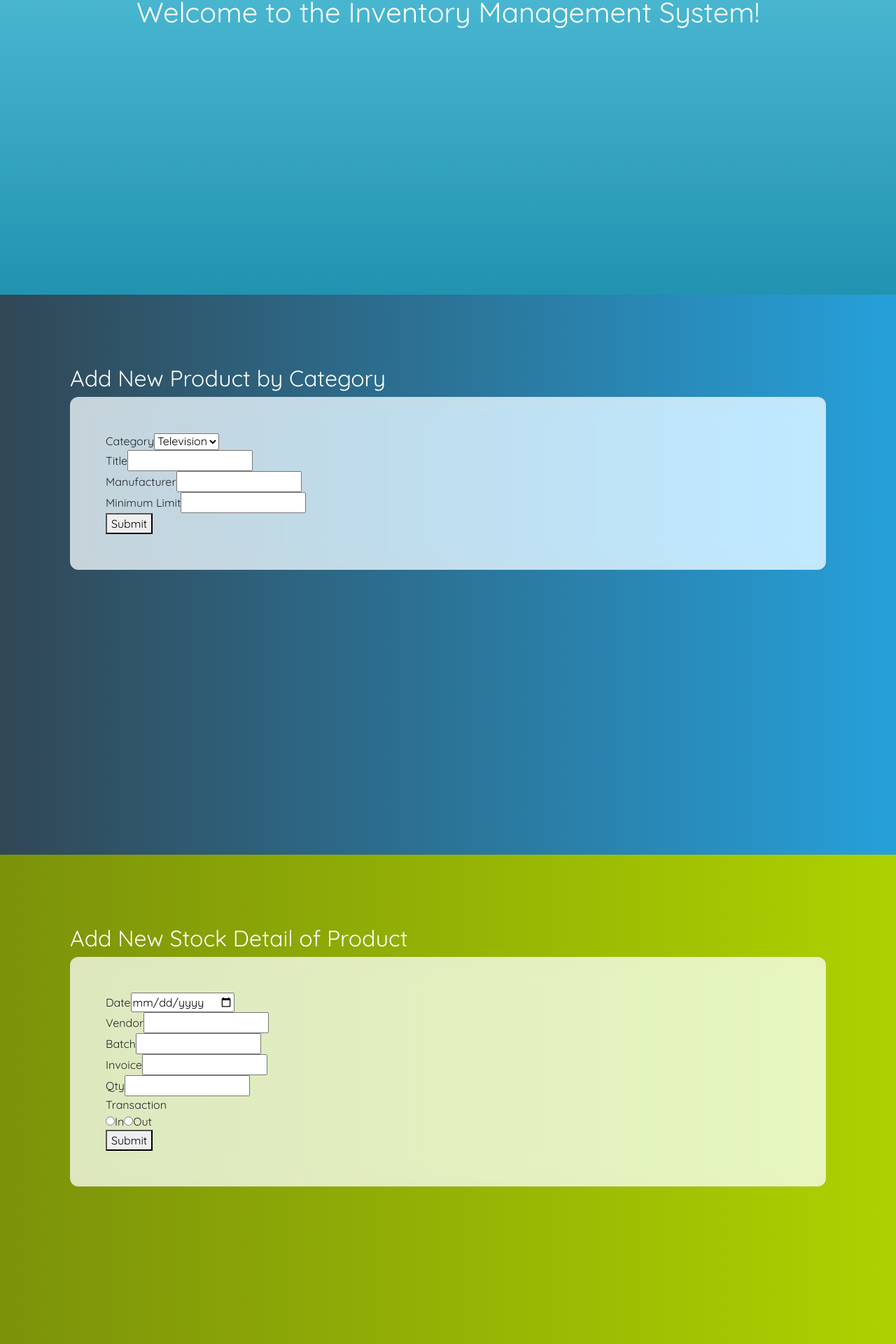
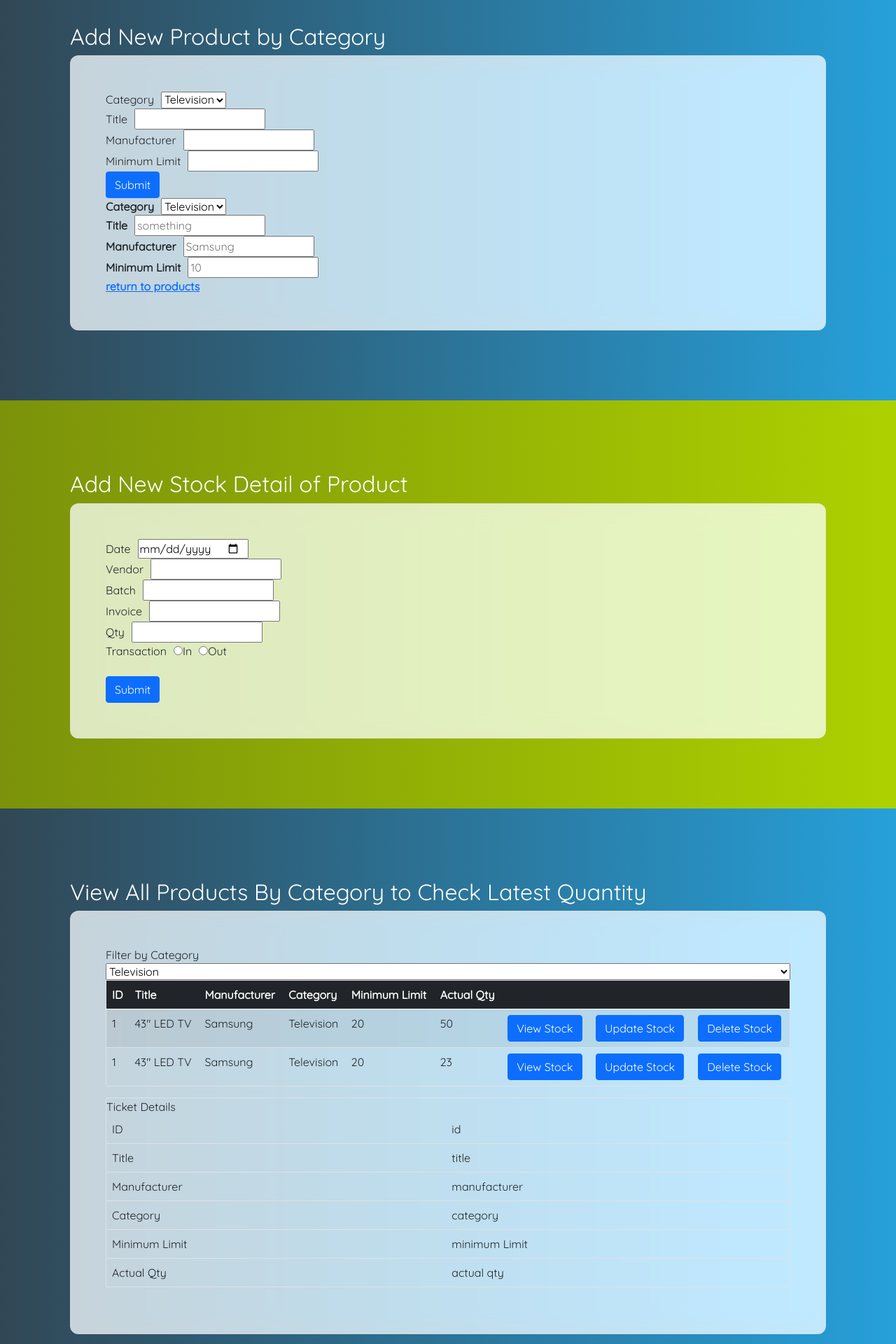
Before and after one commit to jjlrevature/inventory-management-system-b, an Angular app in the folder front-end/: page / in a window 1280 px wide. Shown: the part 379-2299 px from the top of the page at 70% size. Built offline with nearby package versions, Linux system fonts and the light colour scheme.

Commit message:
fixed up css and bootstrap

```diff
--- a/front-end/src/app/add-product/add-product.component.css
+++ b/front-end/src/app/add-product/add-product.component.css
@@ -2,5 +2,8 @@ section {
     background: #314755;  /* fallback for old browsers */
     background: -webkit-linear-gradient(to left, #26a0da, #314755);  /* Chrome 10-25, Safari 5.1-6 */
     background: linear-gradient(to left, #26a0da, #314755); /* W3C, IE 10+/ Edge, Firefox 16+, Chrome 26+, Opera 12+, Safari 7+ */
-
 }
+/*
+label, input {
+    display: block;
+}*/
--- a/front-end/src/app/add-product/add-product.component.html
+++ b/front-end/src/app/add-product/add-product.component.html
@@ -2,16 +2,46 @@
 <h2>Add New Product by Category</h2>
 <div class="card">
 <form action="">
-    <label for="">Category</label>
-    <select name="category" id="">
+    <div class="form-group">
+        <label for="category">Category </label>
+        <select name="category" id="">
         <option value="television">Television</option>
-    </select>
-    <br />
-    <label for="">Title</label>
-    <input type="text"><br />
-    <label for="">Manufacturer</label><input type="text"><br />
-    <label for="">Minimum Limit</label><input type="number"><br />
-    <button type="submit">Submit</button>
+        </select>
+    </div>
+    <div class="form-group">
+        <label for="title">Title </label>
+        <input type="text">
+    </div>
+    <div class="form-group">
+        <label for="manufacturer">Manufacturer </label>
+        <input type="text">
+    </div>
+    <div class="form-group">
+        <label for="minimum_limit">Minimum Limit </label>
+        <input type="number">
+    </div>
+    <button type="submit" class="btn btn-primary">Submit</button>
+</form>
+<form action="" class="form-inline" [ngStyle]="{'font-weight': 'bolder'}">
+    <div class="form-group">
+        <label for="category">Category </label>
+        <select name="category" id="" placeholder="television">
+        <option value="television">Television</option>
+        </select>
+    </div>
+    <div class="form-group">
+        <label for="title">Title </label>
+        <input type="text" placeholder="something">
+    </div>
+    <div class="form-group">
+        <label for="manufacturer">Manufacturer </label>
+        <input type="text" placeholder="Samsung">
+    </div>
+    <div class="form-group">
+        <label for="minimum_limit">Minimum Limit </label>
+        <input type="number" placeholder="10">
+    </div>
+    <a href="">return to products</a>
 </form>
 </div>
 </section>
--- a/front-end/src/app/add-stock-detail/add-stock-detail.component.html
+++ b/front-end/src/app/add-stock-detail/add-stock-detail.component.html
@@ -2,22 +2,33 @@
 <h2>Add New Stock Detail of Product</h2>
 <div class="card">
 <form action="">
+    <div class="form-group">
         <label for="">Date</label>
-        <input type="date"><br />
+        <input type="date">
+    </div>
+    <div class="form-group">
+        <label for="">Vendor</label><input type="text">
+    </div>
+    <div class="form-group">
+        <label for="">Batch</label><input type="text">
+    </div>
+    <div class="form-group">
+        <label for="">Invoice</label><input type="text">
+    </div>
+    <div class="form-group">
+        <label for="">Qty</label><input type="number">
+    </div>
 
-    <label for="">Vendor</label><input type="text"><br />
-    <label for="">Batch</label><input type="text"><br />
-    <label for="">Invoice</label><input type="text"><br />
-    <label for="">Qty</label><input type="number"><br />
-    <label for="">Transaction</label>
+    <div class="form-group">
+        <label for="">Transaction </label>
+        <input type="radio" name="" id="">
+        <label for="">In</label>
+
+        <input type="radio" name="" id="">
+        <label for="">Out</label>
+    </div>
     <br>
-    <input type="radio" name="" id="">
-    <label for="">In</label>
-
-    <input type="radio" name="" id="">
-    <label for="">Out</label>
-    <br>
-    <button type="submit">Submit</button>
+    <button type="submit" class="btn btn-primary">Submit</button>
 </form>
 </div>
 </section>
--- a/front-end/src/app/navbar/navbar.component.html
+++ b/front-end/src/app/navbar/navbar.component.html
@@ -1,17 +1,17 @@
 <!--Need to add routing-->
-<nav class="navbar navbar-expand-lg navbar-light bg-light fixed-top" id="sideNav">
+<nav class="navbar navbar-expand-lg navbar-light bg-light">
     <div class="container-fluid">
-      <a class="navbar-brand" href="/">IMS <i class="bi bi-archive"></i></a>
-      <button class="navbar-toggler" type="button" data-bs-toggle="collapse" data-bs-target="#navbarNavAltMarkup" aria-controls="navbarNavAltMarkup" aria-expanded="false" aria-label="Toggle navigation">
+      <a class="navbar-brand" href="#">IMS <i class="bi bi-archive"></i></a>
+      <button class="navbar-toggler" type="button" data-bs-toggle="collapse" data-bs-target="#navbarSupportedContent" aria-controls="#navbarSupportedContent" aria-expanded="false" aria-label="Toggle navigation">
         <span class="navbar-toggler-icon"></span>
       </button>
-      <div class="collapse navbar-collapse" id="navbarNavAltMarkup">
-        <div class="navbar-nav">
-            <a class="nav-item nav-link" href="/addNewProductByCategory">Add New Product by Category </a>
-            <a class="nav-item nav-link" href="/addNewStockDetailOfProduct"> Add New Stock Detail of Product</a>
-            <a class="nav-item nav-link" href="/viewAllProducts">View All Products</a>
-            <a class="nav-item nav-link" href="/viewStocksBelowThreshold">View Stocks Below Threshold</a>
-        </div>
+      <div class="collapse navbar-collapse" id="navbarSupportedContent">
+        <ul class="navbar-nav">
+          <li class="nav-item"><a class="nav-link" href="/addNewProductByCategory">Add New Product by Category </a></li>
+          <li class="nav-item"><a class="nav-link" href="/addNewStockDetailOfProduct"> Add New Stock Detail of Product</a></li>
+            <li class="nav-item"><a class="nav-link" href="/viewAllProducts">View All Products</a></li>
+            <li class="nav-item"><a class="nav-link" href="/viewStocksBelowThreshold">View Stocks Below Threshold</a></li>
+        </ul>
       </div>
     </div>
   </nav>
--- a/front-end/src/app/view-all-products/view-all-products.component.html
+++ b/front-end/src/app/view-all-products/view-all-products.component.html
@@ -1,6 +1,10 @@
 <section class="green-section">
 <h2>View All Products By Category to Check Latest Quantity</h2>
 <div class="card">
+    <label for="">Filter by Category</label>
+    <select name="filter" id="">
+        <option value="">Television </option>
+    </select>
 <table class="table table-striped table-hover">
     <thead class="table-dark">
         <tr>
@@ -10,6 +14,8 @@
             <th>Category</th>
             <th>Minimum Limit</th>
             <th>Actual Qty</th>
+            <th></th>
+            <th></th>
             <th></th>
         </tr>
     </thead>
@@ -21,7 +27,9 @@
             <td>Television</td>
             <td>20</td>
             <td>50</td>
-            <td><button>Update Stock</button></td>
+            <td><button class="btn btn-primary">View Stock</button></td>
+            <td><button class="btn btn-primary">Update Stock</button></td>
+            <td><button class="btn btn-primary">Delete Stock</button></td>
         </tr>
         <tr>
             <td>1</td>
@@ -30,9 +38,45 @@
             <td>Television</td>
             <td>20</td>
             <td>23</td>
-            <td><button>Update Stock</button></td>
+            <td><button class="btn btn-primary">View Stock</button></td>
+            <td><button class="btn btn-primary">Update Stock</button></td>
+            <td><button class="btn btn-primary">Delete Stock</button></td>
         </tr>
     </tbody>
 </table>
+
+<div>
+    <table class="table">
+            <thead class="thead-dark">Ticket Details</thead>
+            <tbody>
+            <tr>
+                <td>ID</td>
+                <td>id</td>
+            </tr>
+            <tr>
+                <td>Title</td>
+                <td>title</td>
+            </tr>
+            <tr>
+                <td>Manufacturer</td>
+                <td>manufacturer</td>
+            </tr>
+            <tr>
+                <td>Category</td>
+                <td>category</td>
+            </tr>
+            <tr>
+                <td>Minimum Limit</td>
+                <td>minimum Limit</td>
+            </tr>
+            <tr>
+                <td>Actual Qty</td>
+                <td>actual qty</td>
+            </tr>
+
+        </tbody>
+    </table>
+</div>
+
 </div>
 </section>
--- a/front-end/src/index.html
+++ b/front-end/src/index.html
@@ -8,7 +8,6 @@
   <link rel="icon" type="image/x-icon" href="favicon.ico">
   <!--Bootstrap-->
   <link rel="stylesheet" href="https://cdn.jsdelivr.net/npm/bootstrap@5.1.0/dist/css/bootstrap.min.css" integrity="sha384-KyZXEAg3QhqLMpG8r+8fhAXLRk2vvoC2f3B09zVXn8CA5QIVfZOJ3BCsw2P0p/We" crossorigin="anonymous">
-  <script src="https://cdn.jsdelivr.net/npm/bootstrap@5.1.0/dist/js/bootstrap.min.js" integrity="sha384-cn7l7gDp0eyniUwwAZgrzD06kc/tftFf19TOAs2zVinnD/C7E91j9yyk5//jjpt/" crossorigin="anonymous"></script>
   <script src="https://cdn.jsdelivr.net/npm/bootstrap@5.1.0/dist/js/bootstrap.bundle.min.js" integrity="sha384-U1DAWAznBHeqEIlVSCgzq+c9gqGAJn5c/t99JyeKa9xxaYpSvHU5awsuZVVFIhvj" crossorigin="anonymous"></script>
   <!--Fonts-->
   <link rel="preconnect" href="https://fonts.googleapis.com">
--- a/front-end/src/styles.css
+++ b/front-end/src/styles.css
@@ -3,7 +3,7 @@
 }
 
 section {
-    height: 100vh;
+    /*height: 100vh; */
     /*display: flex;
     justify-content: center;
     align-items: center; */
@@ -41,3 +41,7 @@ h1, h2 {
     border-radius: 12px;
     border: 1px solid rgba(209, 213, 219, 0.3);
 }
+
+input, label {
+    padding-right: 10px;
+}
```
Also changed, not shown: front-end/src/app/app-routing.module.ts (+10 -0 lines).
